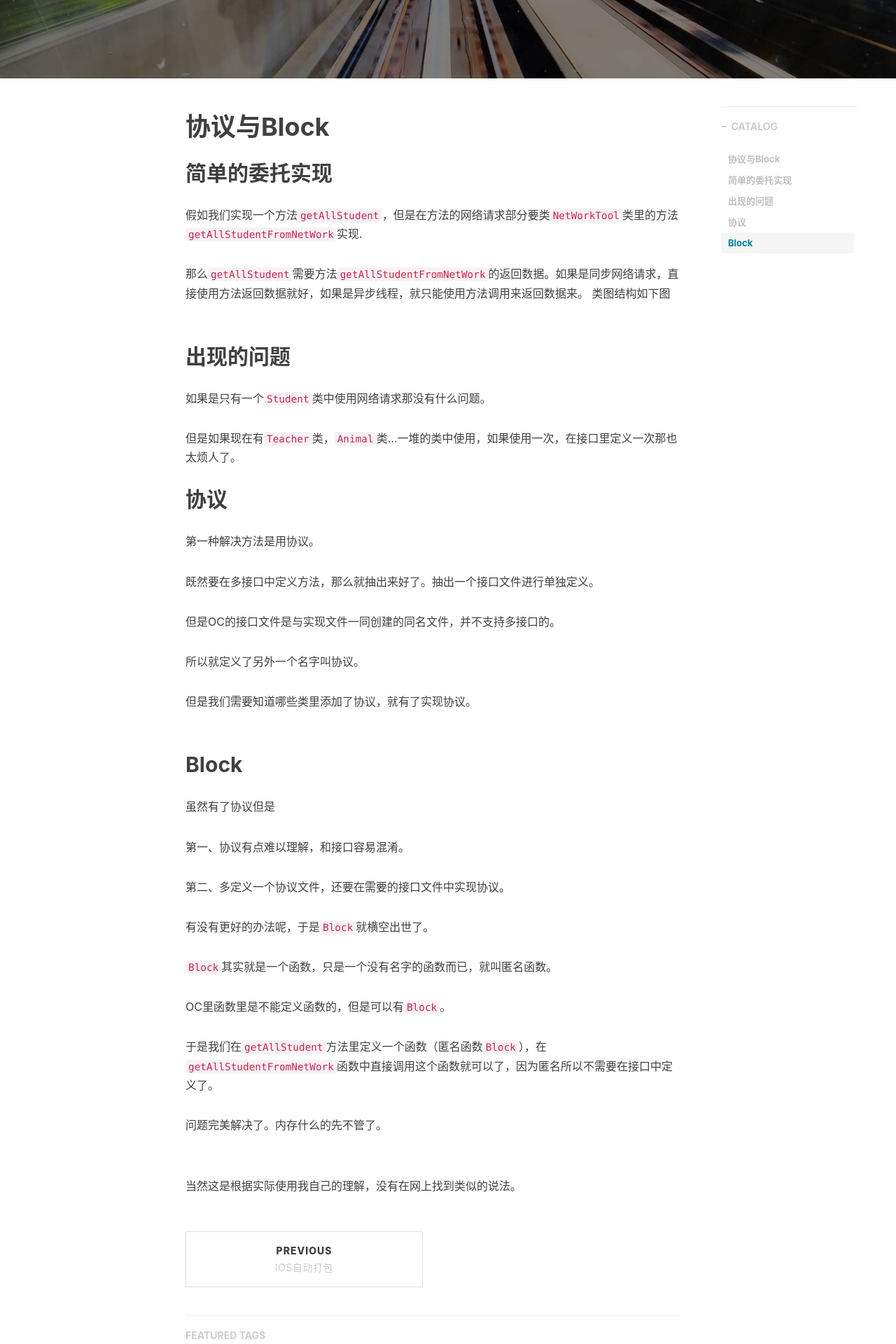
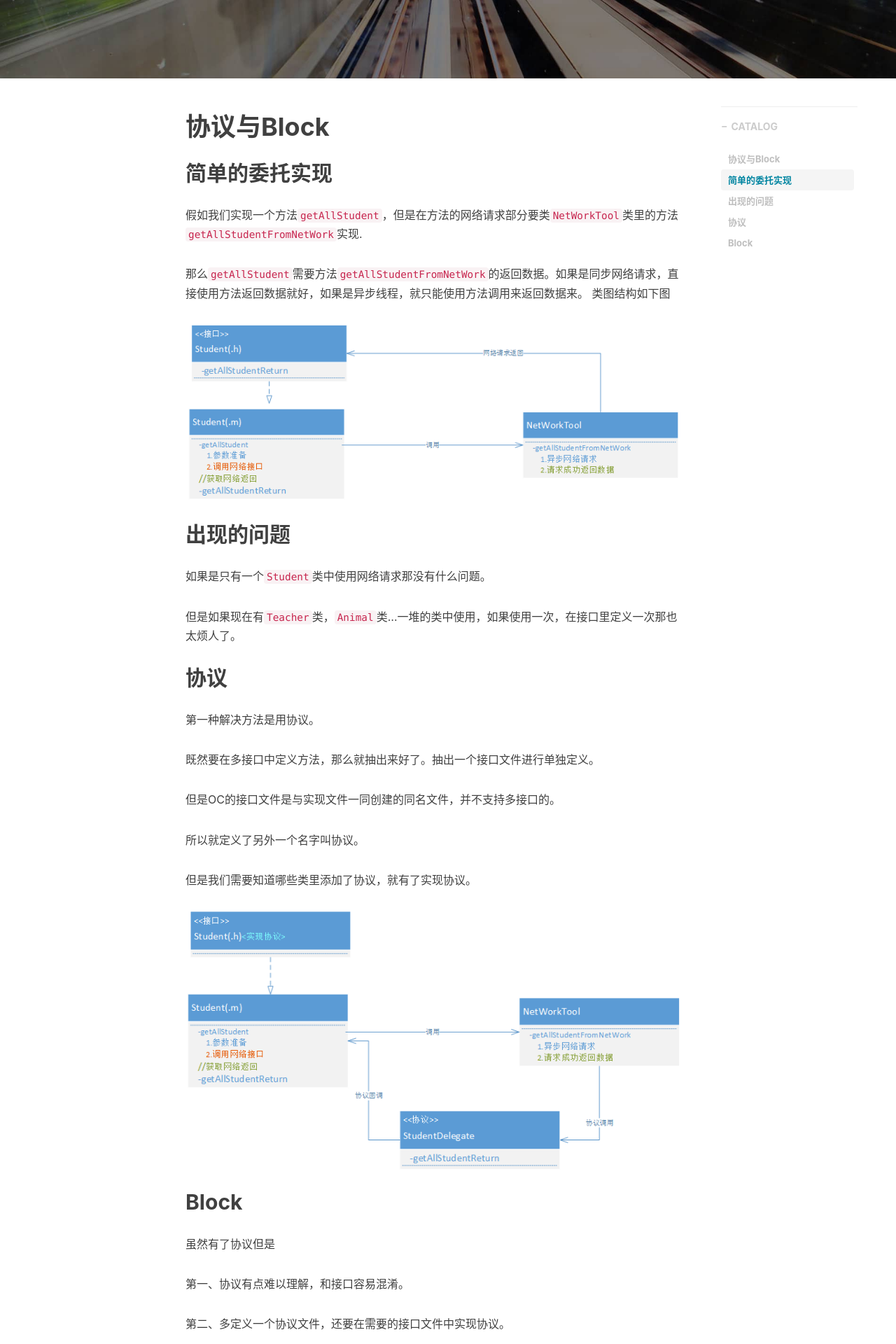
Before and after one commit to awanglilong/awanglilong.github.io, a Jekyll site: the page built from _posts/2018-07-20-ProtocolAndBlock.md, in a window 1280 px wide. Shown: the part 411-2331 px from the top of the page at 70% size. Built offline with Jekyll 4.4.1, drawn with Linux system fonts in a browser that asks for light colours; nearby versions of some CDN libraries; comment, search, counter and statistics services are not loaded.

Commit message:
图片地址

```diff
--- a/_posts/2018-07-20-ProtocolAndBlock.md
+++ b/_posts/2018-07-20-ProtocolAndBlock.md
@@ -17,7 +17,7 @@ tags:
    那么`getAllStudent`需要方法`getAllStudentFromNetWork`的返回数据。如果是同步网络请求，直接使用方法返回数据就好，如果是异步线程，就只能使用方法调用来返回数据来。
    类图结构如下图
 
-![](协议与block1.png)
+![](/img/Post-Protocol-Block/协议与block1.png)
 
 ## 出现的问题
    如果是只有一个`Student`类中使用网络请求那没有什么问题。
@@ -35,7 +35,7 @@ tags:
 
    但是我们需要知道哪些类里添加了协议，就有了实现协议。
 
-   ![](协议与block3.png)
+   ![](/img/Post-Protocol-Block/协议与block3.png)
 
 ## Block
    虽然有了协议但是
@@ -54,7 +54,7 @@ tags:
 
    问题完美解决了。内存什么的先不管了。
 
-   ![](协议与block2.png)
+   ![](/img/Post-Protocol-Block/协议与block2.png)
 
 
    当然这是根据实际使用我自己的理解，没有在网上找到类似的说法。
```
